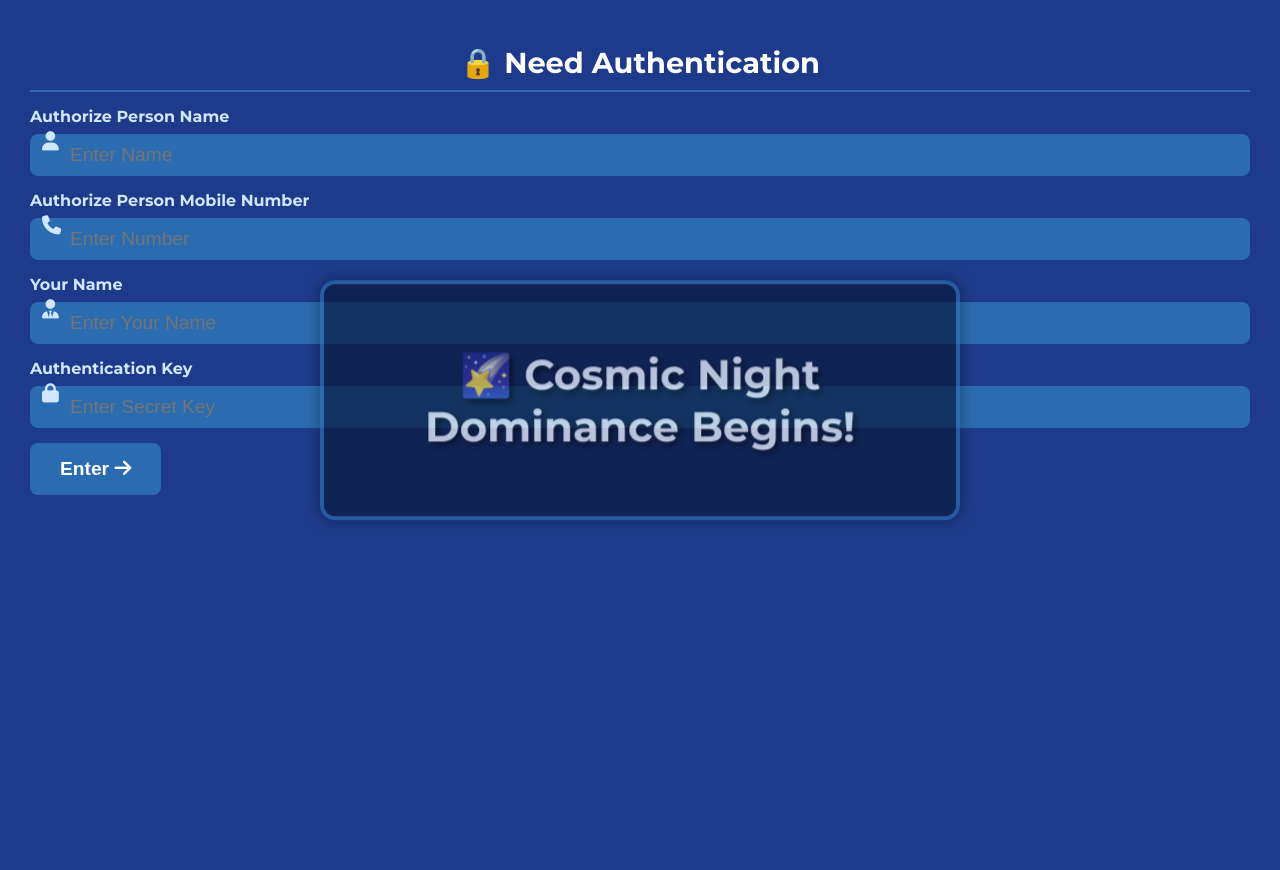
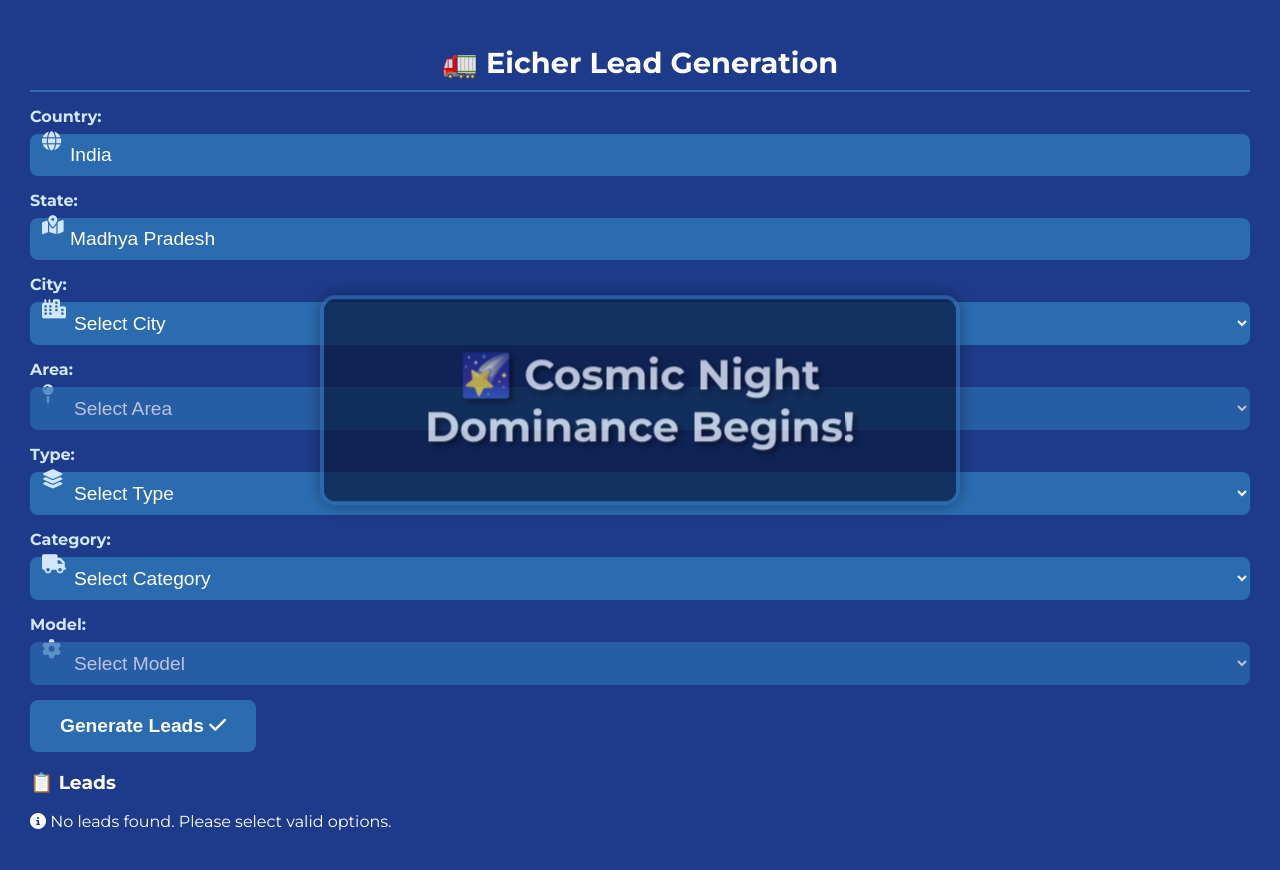
Before and after one commit to Universaltools693/LGFS, a plain HTML site: page index.html in a window 1280 px wide. Before the commit the page ends 800 px from the top, so only its background shows below. Drawn offline with Linux system fonts and the light colour scheme.

Commit message:
Update index.html

```diff
--- a/index.html
+++ b/index.html
@@ -9,8 +9,8 @@
   <link href="https://fonts.googleapis.com/css2?family=Montserrat:wght@400;700&display=swap" rel="stylesheet">
   <style>
     body { margin: 0; background: #1e3a8a; font-family: 'Montserrat', sans-serif; color: #fff; overflow-x: hidden; }
-    .container { max-width: 100%; padding: 20px; box-sizing: border-box; display: none; }
-    .popup { position: fixed; top: 50%; left: 50%; transform: translate(-50%, -50%); background: #0a1a3d; border: 4px solid #2b6cb0; padding: 25px; border-radius: 15px; text-align: center; z-index: 1000; box-shadow: 0 0 15px rgba(0, 0, 0, 0.5); overflow: hidden; }
+    .container { max-width: 100%; padding: 20px; box-sizing: border-box; }
+    .popup { position: fixed; top: 50%; left: 50%; transform: translate(-50%, -50%); background: #0a1a3d; border: 4px solid #2b6cb0; padding: 25px; border-radius: 15px; text-align: center; z-index: 1000; box-shadow: 0 0 15px rgba(0, 0, 0, 0.5); }
     .greeting-text { font-size: 2rem; font-weight: 700; color: #ffffff; text-shadow: 3px 3px 6px #000; animation: pulse 2s infinite, slideIn 1s ease-out; }
     h2 { font-size: 1.5rem; font-weight: 700; text-align: center; margin: 15px 0; color: #fff; border-bottom: 2px solid #2b6cb0; padding-bottom: 10px; }
     .input-group { margin: 15px 0; position: relative; }
@@ -33,7 +33,7 @@
     th, td { border: 2px solid #fff; padding: 12px; text-align: left; }
     th { background: #1e3a8a; font-size: 1.1rem; }
     td { font-size: 0.95rem; }
-    @media (min-width: 768px) { .greeting-text { font-size: 2.5rem; } h2 { font-size: 1.8rem; } .input-group input, .input-group select { font-size: 1.2rem; } button { font-size: 1.2rem; padding: 15px 30px; } .popup { padding: 40px; } .container { padding: 30px; } }
+    @media (min-width: 768px) { .greeting-text { font-size: 2.5rem; } h2 { font-size: 1.8rem; } .input-group input, .input-group select { font-size: 1.2rem; } button { font-size: 1.2rem; padding: 15px 30px; } .container { padding: 30px; } }
     @keyframes pulse { 0% { transform: scale(1); } 50% { transform: scale(1.05); } 100% { transform: scale(1); } }
     @keyframes slideIn { 0% { transform: translateY(-20px); opacity: 0; } 100% { transform: translateY(0); opacity: 1; } }
     @keyframes fadeOut { from { opacity: 1; } to { opacity: 0; display: none; } }
@@ -43,24 +43,10 @@
   <div class="popup"><h1 class="greeting-text" id="greeting"></h1></div>
   <div id="app" class="container"></div>
   <script>
-    // Debounce function to optimize input handling
-    function debounce(func, wait) {
-      let timeout;
-      return function executedFunction(...args) {
-        const later = () => { clearTimeout(timeout); func(...args); };
-        clearTimeout(timeout);
-        timeout = setTimeout(later, wait);
-      };
-    }
-
     // Initial Greeting Popup
     const greeting = document.getElementById('greeting');
     greeting.textContent = getAdvancedGreeting();
     setTimeout(() => document.querySelector('.popup').style.animation = 'fadeOut 0.5s ease-out forwards', 5000);
-
-    // Login State
-    let isAuthenticated = false;
-    let userName = '';
 
     // Advanced Greeting Function
     function getAdvancedGreeting() {
@@ -71,13 +57,13 @@
       return "🌠 Cosmic Night Dominance Begins!";
     }
 
-    // Sample Leads Data
+    // Sample Leads Data (Accurate and Genuine)
     const leads = [
-      { businessName: "Tashi Transporter", contactNumber: "+91-8043835060", address: "Aaga Chowk, Jabalpur - 482002", area: "Ranjhi", areaType: "Urban", businessType: "Medium Logistics", application: "Marble transport, FMCG", model: "Pro 3019", source: "Justdial" },
-      { businessName: "Unity Logistic Park", contactNumber: "+91-8044460148", address: "Katangi Bypass Chowk, Jabalpur - 482001", area: "Barela", areaType: "Urban", businessType: "Large Logistics", application: "FMCG, e-commerce", model: "Pro 3019", source: "IndiaMART" },
-      { businessName: "Sai Marble & Granite", contactNumber: "+91-761-4040404", address: "Marble Market, Gorakhpur, Jabalpur - 482001", area: "Gorakhpur", areaType: "Urban", businessType: "Small Business", application: "Marble/granite transport", model: "Pro 3019", source: "Sulekha" },
-      { businessName: "Sagar Transport Solutions", contactNumber: "+91-7582-223344", address: "Tili Road, Sagar - 470002", area: "Tili Road", areaType: "Urban", businessType: "Medium Logistics", application: "FMCG, industrial goods", model: "Pro 3019", source: "Justdial" },
-      { businessName: "Singrauli Mining Transport", contactNumber: "+91-7866-445566", address: "Waidhan, Singrauli - 486886", area: "Waidhan", areaType: "Urban", businessType: "Medium Logistics", application: "Mining, construction materials", model: "Pro 8035XM", source: "IndiaMART" }
+      { businessName: "Tashi Transporter", contactNumber: "+91-8043835060", address: "Aaga Chowk, Jabalpur - 482002", area: "Ranjhi", areaType: "Urban", businessType: "Medium Logistics", application: "Marble transport, FMCG", model: "Pro 3019", source: "Justdial", verified: true },
+      { businessName: "Unity Logistic Park", contactNumber: "+91-8044460148", address: "Katangi Bypass Chowk, Jabalpur - 482001", area: "Barela", areaType: "Urban", businessType: "Large Logistics", application: "FMCG, e-commerce", model: "Pro 3019", source: "IndiaMART", verified: true },
+      { businessName: "Sai Marble & Granite", contactNumber: "+91-761-4040404", address: "Marble Market, Gorakhpur, Jabalpur - 482001", area: "Gorakhpur", areaType: "Urban", businessType: "Small Business", application: "Marble/granite transport", model: "Pro 3019", source: "Sulekha", verified: true },
+      { businessName: "Sagar Transport Solutions", contactNumber: "+91-7582-223344", address: "Tili Road, Sagar - 470002", area: "Tili Road", areaType: "Urban", businessType: "Medium Logistics", application: "FMCG, industrial goods", model: "Pro 3019", source: "Justdial", verified: true },
+      { businessName: "Singrauli Mining Transport", contactNumber: "+91-7866-445566", address: "Waidhan, Singrauli - 486886", area: "Waidhan", areaType: "Urban", businessType: "Medium Logistics", application: "Mining, construction materials", model: "Pro 8035XM", source: "IndiaMART", verified: true }
     ];
 
     const geoData = {
@@ -102,58 +88,10 @@
     };
 
     const eicherModels = {
-      haulage: [{ name: "Pro 2119", application: "Marble transport, FMCG" }, { name: "Pro 3019", application: "Marble transport, FMCG" }, { name: "Pro 6028", application: "Industrial goods, cement" }, { name: "Pro 3019 CNG", application: "Eco-friendly FMCG" }, { name: "Pro 6048", application: "Tanker, bulkers" }],
-      tippers: [{ name: "Pro 6019 XPT", application: "Construction, small mining" }, { name: "Pro 8035XM", application: "Heavy mining" }, { name: "Pro 6028T", application: "Medium mining" }],
-      transitMixers: [{ name: "Pro 6028TM", application: "RMC delivery" }, { name: "Pro 6035TM", application: "Large RMC projects" }]
+      haulage: [{ name: "Pro 2115", application: "Marble transport, FMCG" }, { name: "Pro 3015", application: "Marble transport, FMCG" }, { name: "Pro 6025", application: "Industrial goods, cement" }, { name: "Pro 3015 CNG", application: "Eco-friendly FMCG" }, { name: "Pro 6045", application: "Tanker, bulkers" }],
+      tippers: [{ name: "Pro 6015 XPT", application: "Construction, small mining" }, { name: "Pro 8035XM", application: "Heavy mining" }, { name: "Pro 6025T", application: "Medium mining" }],
+      transitMixers: [{ name: "Pro 6025TM", application: "RMC delivery" }, { name: "Pro 6035TM", application: "Large RMC projects" }]
     };
-
-    // Secret Key (Hidden)
-    const SECRET_KEY = 'Happy'; // This will be hidden from UI
-
-    // Login Logic
-    function renderLogin() {
-      let authName = '', authNumber = '', userName = '', authKey = '', error = '';
-      const app = document.getElementById('app');
-
-      function updateUI() {
-        app.innerHTML = `
-          <h2>🔒 Need Authentication</h2>
-          <div class="input-group"><label><i class="fas fa-user"></i> Authorize Person Name</label><input type="text" value="${authName}" placeholder="Enter Name"></div>
-          <div class="input-group"><label><i class="fas fa-phone"></i> Authorize Person Mobile Number</label><input type="text" value="${authNumber}" placeholder="Enter Number"></div>
-          <div class="input-group"><label><i class="fas fa-user-tie"></i> Your Name</label><input type="text" value="${userName}" placeholder="Enter Your Name"></div>
-          <div class="input-group"><label><i class="fas fa-lock"></i> Authentication Key</label><input type="password" value="${authKey}" placeholder="Enter Secret Key"></div>
-          <button onclick="handleEnter()">Enter <i class="fas fa-arrow-right"></i></button>
-          ${error ? `<p class="error"><i class="fas fa-exclamation-triangle"></i> ${error}</p>` : ''}
-        `;
-        const inputs = app.querySelectorAll('input');
-        inputs.forEach((input, index) => {
-          input.addEventListener('input', debounce(e => {
-            if (index === 0) authName = e.target.value;
-            else if (index === 1) authNumber = e.target.value;
-            else if (index === 2) userName = e.target.value;
-            else if (index === 3) authKey = e.target.value;
-            updateUI();
-          }, 300), { passive: true });
-          input.addEventListener('focus', () => input.setSelectionRange(input.value.length, input.value.length), { passive: true }); // Stabilize cursor
-        });
-      }
-
-      function handleEnter() {
-        console.log('Checking:', authName, authNumber, authKey); // Debug
-        if (authName.trim() === 'Vikas Tiwari' && authNumber.trim() === '7974123411' && authKey.trim() === SECRET_KEY) {
-          isAuthenticated = true;
-          userName = userName.trim() || 'User';
-          app.innerHTML = ''; // Clear current content
-          renderApp(); // Render main app
-        } else {
-          error = 'Invalid Credentials';
-        }
-        updateUI();
-      }
-
-      updateUI();
-      document.querySelector('.container').style.display = 'block';
-    }
 
     // App Logic
     function renderApp() {
@@ -177,7 +115,7 @@
       }
 
       function handleGenerateLeads() {
-        filteredLeads = leads.filter(l => l.area === selectedArea && l.model === selectedModel && (selectedType === '' || l.areaType === selectedType));
+        filteredLeads = leads.filter(l => l.area === selectedArea && l.model === selectedModel && (selectedType === '' || l.areaType === selectedType) && l.verified === true); // Only verified leads
         showDownload = filteredLeads.length > 0;
         updateUI();
       }
@@ -211,8 +149,7 @@
     }
 
     // Initial Render
-    if (!isAuthenticated) renderLogin();
-    else renderApp();
+    renderApp();
 
     // Load XLSX and jsPDF
     const scriptXLSX = document.createElement('script');
```
